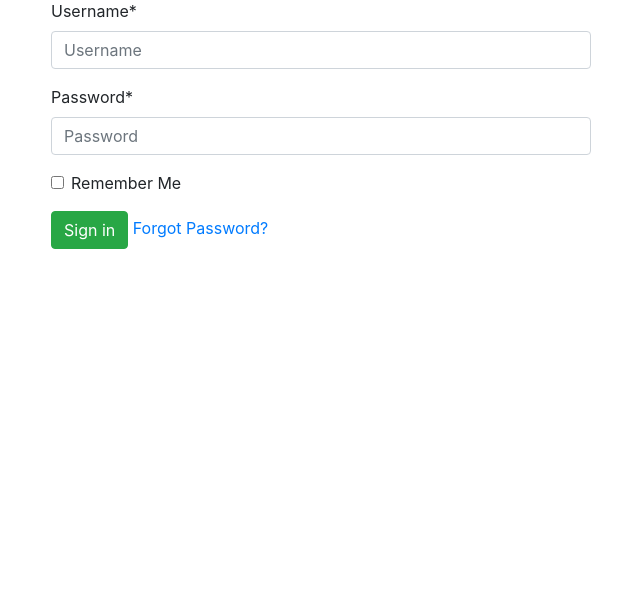
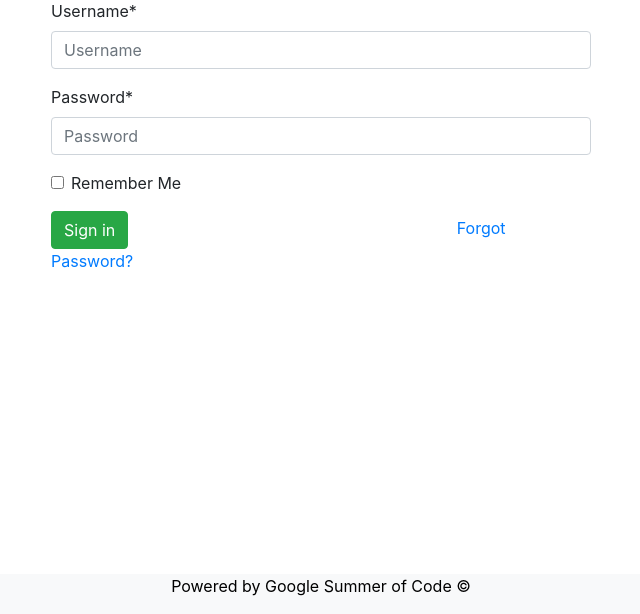
Before and after one commit to eellak/gsoc2021-audio-annotation-tool, a Django app: page /accounts/login/ in a window 1280 px wide. Shown: the part 186-800 px from the top of the page, without its empty margins (319-959 px from the left). Run offline with Django 3.2, Linux system fonts and the light colour scheme; some libraries are stand-ins or nearby versions.

Commit message:
Issues #9, #13. Updated base.html and user dashboard

```diff
--- a/label_buddy/projects/views.py
+++ b/label_buddy/projects/views.py
@@ -23,14 +23,14 @@ from .forms import ProjectForm
 def index(request):
     """Index view"""
     if request.user.is_authenticated:
-        projects = Project.objects.all()
+        projects = get_projects_of_user(request.user)
     else:
         projects = []
     context = {}
     context['projects'] = projects
     context['user'] = request.user
 
-    return render(request, "projects/index.html", context)
+    return render(request, "label_buddy/index.html", context)
 
 
 @login_required
--- a/label_buddy/static/css/common.css
+++ b/label_buddy/static/css/common.css
@@ -1 +1,16 @@
 @charset "UTF-8";
+
+.footer {
+    position: fixed;
+    left: 0;
+    bottom: 0;
+    width: 100%;
+    background-color: rgb(245,245,245);
+    color: black;
+    text-align: center;
+}
+
+
+.myAction {
+    margin-left: 60%;
+}
--- a/label_buddy/templates/base.html
+++ b/label_buddy/templates/base.html
@@ -3,7 +3,6 @@
 <!DOCTYPE html>
 <html>
 <head>
-    <link rel="stylesheet" href="{% static 'account/Css/Custom-Account-Styles.css' %}" type = "text/css"/>
     <link href="https://fonts.googleapis.com/css?family=Source+Sans+Pro" rel="stylesheet">
 
     <!-- Required meta tags -->
@@ -11,7 +10,7 @@
     <meta name="viewport" content="width=device-width, initial-scale=1, shrink-to-fit=no">
     <link rel="icon" type="image/x-icon" href="{% static '/images/favicons/favicon.ico' %}" />
     <!-- My css-->
-    <link rel="stylesheet" href="{% static '/css/common.css' %}">
+    <link href="{% static '/css/common.css' %}" rel="stylesheet" type="text/css">
     <!-- Bootstrap CSS -->
     <link rel="stylesheet" href="https://stackpath.bootstrapcdn.com/bootstrap/4.1.1/css/bootstrap.min.css" integrity="sha384-WskhaSGFgHYWDcbwN70/dfYBj47jz9qbsMId/iRN3ewGhXQFZCSftd1LZCfmhktB" crossorigin="anonymous">
     <!-- Optional JavaScript -->
@@ -30,28 +29,41 @@
 <body>
   <nav class="navbar navbar-expand-md navbar bg-light">
     <a class="navbar-brand" href="/">Label Buddy</a>
-
     <div class="collapse navbar-collapse" id="navbarNavAltMarkup">
       <div class="navbar-nav  ml-auto">
-        <a class="nav-item nav-link" href="{{ login_url }}">SIGN IN</a>
-        <a class="nav-item nav-link" href="{{ signup_url }}">REGISTER</a>
+        {% if user.is_authenticated %}
+          <div class="btn-group dropleft ">
+            <button type="button" class="btn btn-secondary dropdown-toggle" data-toggle="dropdown" aria-haspopup="true" aria-expanded="false">
+            Options
+            </button>
+            <div class="dropdown-menu">
+              <h3 class="dropdown-header">{{ user }}</h3>
+              <a class="dropdown-item" href="{% url 'edit_user' user.username %}">Edit profile</a>
+              <a class="dropdown-item" href="/accounts/password/change">Change password</a>
+              <div class="dropdown-divider"></div>
+              <a class="dropdown-item" href="/accounts/logout">Sign out</a>
+            </div>
+          </div>
+        {% else %}
+          <a class="nav-item nav-link" href="{{ login_url }}">SIGN IN</a>
+          <a class="nav-item nav-link" href="/accounts/signup">REGISTER</a>
+        {% endif %}
       </div>
     </div>
   </nav>
 
-
   {% block content %}
-
     {% block messages %}
     {% endblock %}
   {% endblock %}
-
-
 
   {% block content_extra %}
   {% endblock %}
 
   {% block extra_body %}
   {% endblock %}
+  <div class="footer bg-light">
+    <p>Powered by Google Summer of Code &copy;</p>
+  </div>
 </body>
 </html>
```
Also changed, not shown: label_buddy/templates/label_buddy/index.html (added, +16 -0 lines), label_buddy/templates/label_buddy/user_edit_profile.html (added, +23 -0 lines), label_buddy/templates/projects/index.html (deleted, +0 -17 lines), requirements.txt (+16 -4 lines), label_buddy/templates/label_buddy/create_project.html (renamed from label_buddy/templates/projects/create_project.html), 1 other file.
